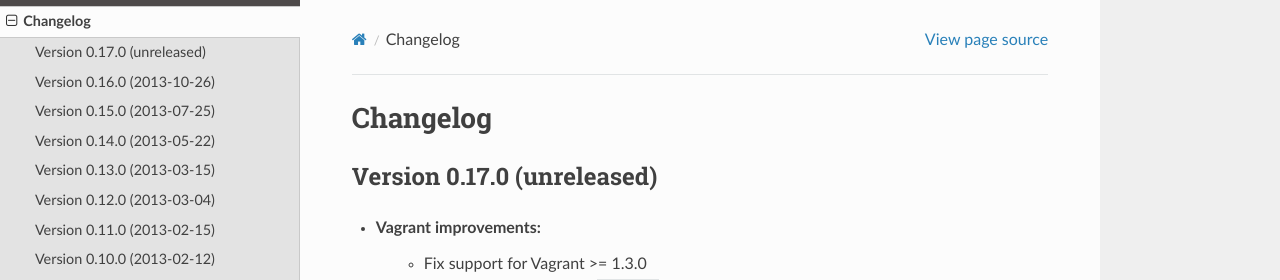
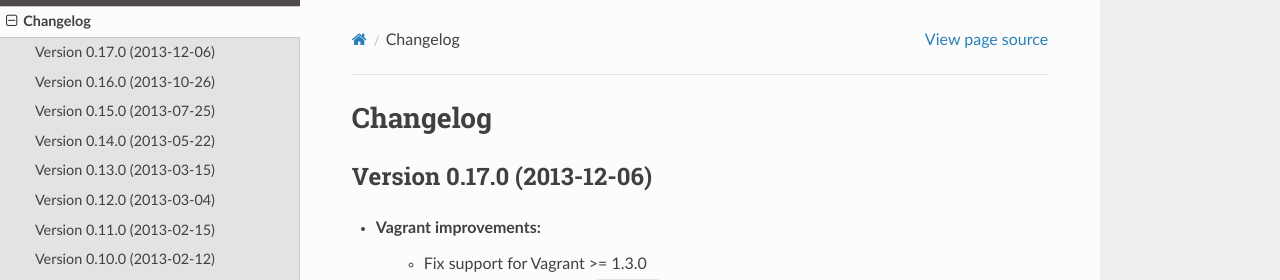
Before and after one commit to fabtools/fabtools, a Sphinx documentation site: the page built from docs/CHANGELOG.rst, in a window 1280 px wide and 900 px high. Shown: the top 280 px of the window. Built offline with Sphinx 7.4.7 and the Read the Docs theme 2.0.0, drawn with Linux system fonts in a browser that asks for light colours.

Commit message:
Prepare 0.17.0 release

```diff
--- a/docs/CHANGELOG.rst
+++ b/docs/CHANGELOG.rst
@@ -1,7 +1,7 @@
 Changelog
 =========
 
-Version 0.17.0 (unreleased)
+Version 0.17.0 (2013-12-06)
 ---------------------------
 
 * Vagrant improvements:
--- a/setup.py
+++ b/setup.py
@@ -17,7 +17,7 @@ def read(filename):
 
 setup(
     name='fabtools',
-    version='0.17.0-dev',
+    version='0.17.0',
     description='Tools for writing awesome Fabric files',
     long_description=read('README.rst') + '\n' + read('docs/CHANGELOG.rst'),
     author='Ronan Amicel',
```
